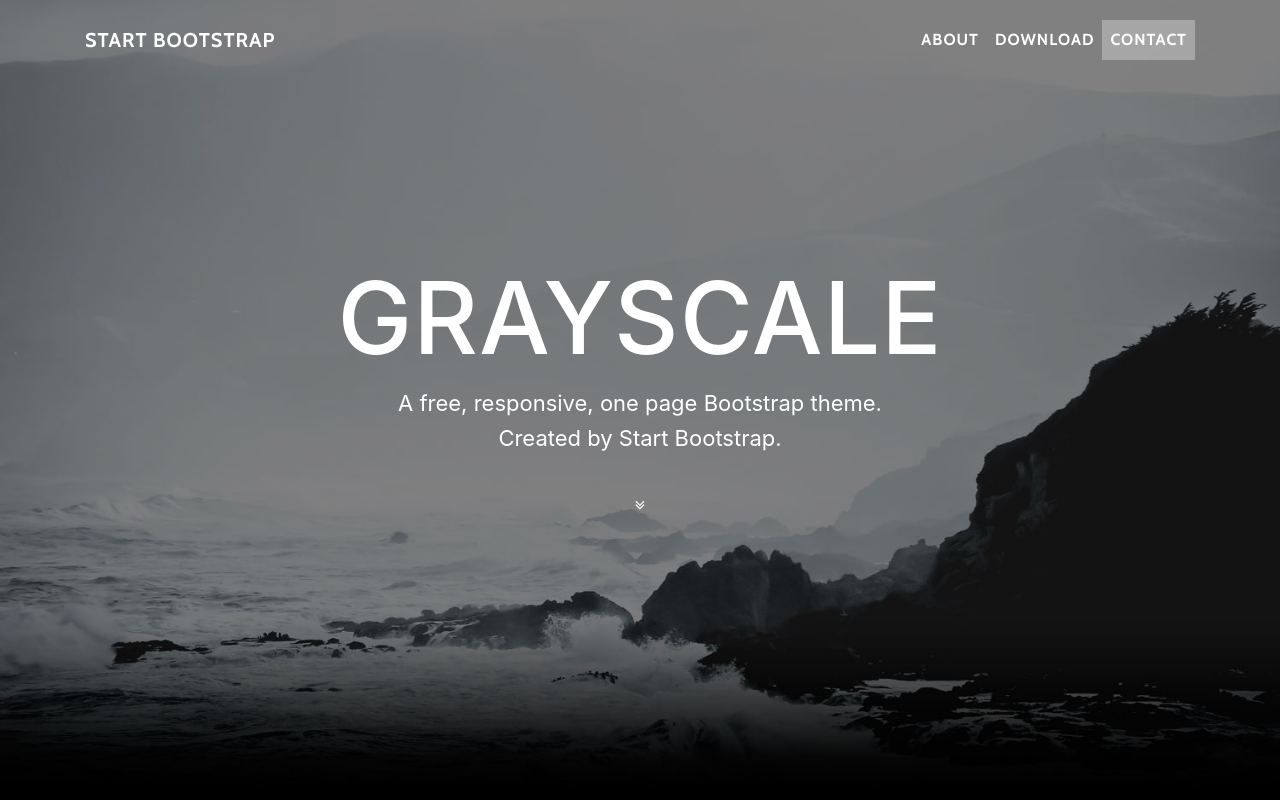
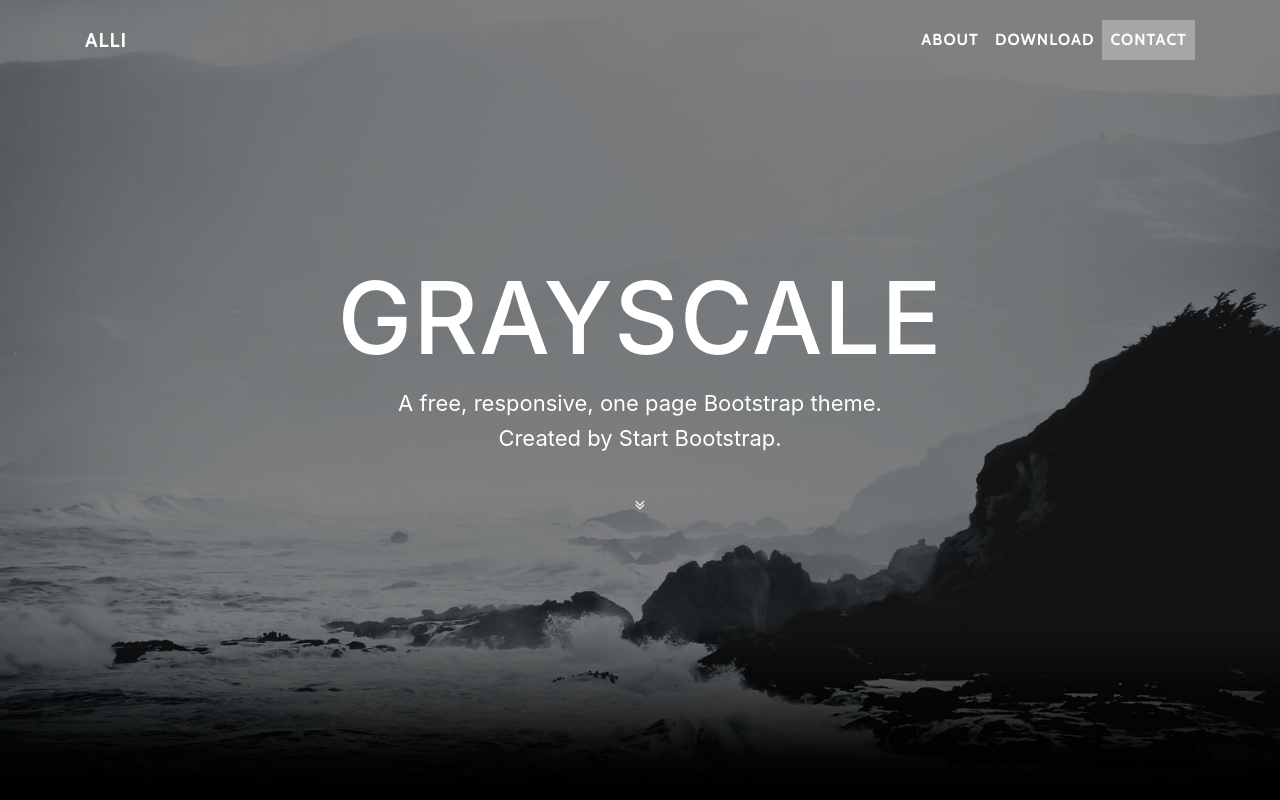
Before and after one commit to ALLLii/ALLLii.github.io, a website with bundled scripts: page index.html in a window 1280 px wide. Shown: the top 800 px of the page. Built offline with nearby package versions, Linux system fonts and the light colour scheme.

Commit message:
Committer: Handika A.M <Handika A.M>
a

```diff
--- a/index.html
+++ b/index.html
@@ -8,7 +8,7 @@
     <meta name="description" content="">
     <meta name="author" content="">
 
-    <title>Grayscale - Start Bootstrap Theme</title>
+    <title>ALLi - When weebs come to reverse engineering</title>
 
     <!-- Bootstrap core CSS -->
     <link href="vendor/bootstrap/css/bootstrap.min.css" rel="stylesheet">
@@ -28,7 +28,7 @@
     <!-- Navigation -->
     <nav class="navbar navbar-expand-lg navbar-light fixed-top" id="mainNav">
       <div class="container">
-        <a class="navbar-brand js-scroll-trigger" href="#page-top">Start Bootstrap</a>
+        <a class="navbar-brand js-scroll-trigger" href="#page-top">ALLi</a>
         <button class="navbar-toggler navbar-toggler-right" type="button" data-toggle="collapse" data-target="#navbarResponsive" aria-controls="navbarResponsive" aria-expanded="false" aria-label="Toggle navigation">
           Menu
           <i class="fa fa-bars"></i>
```
